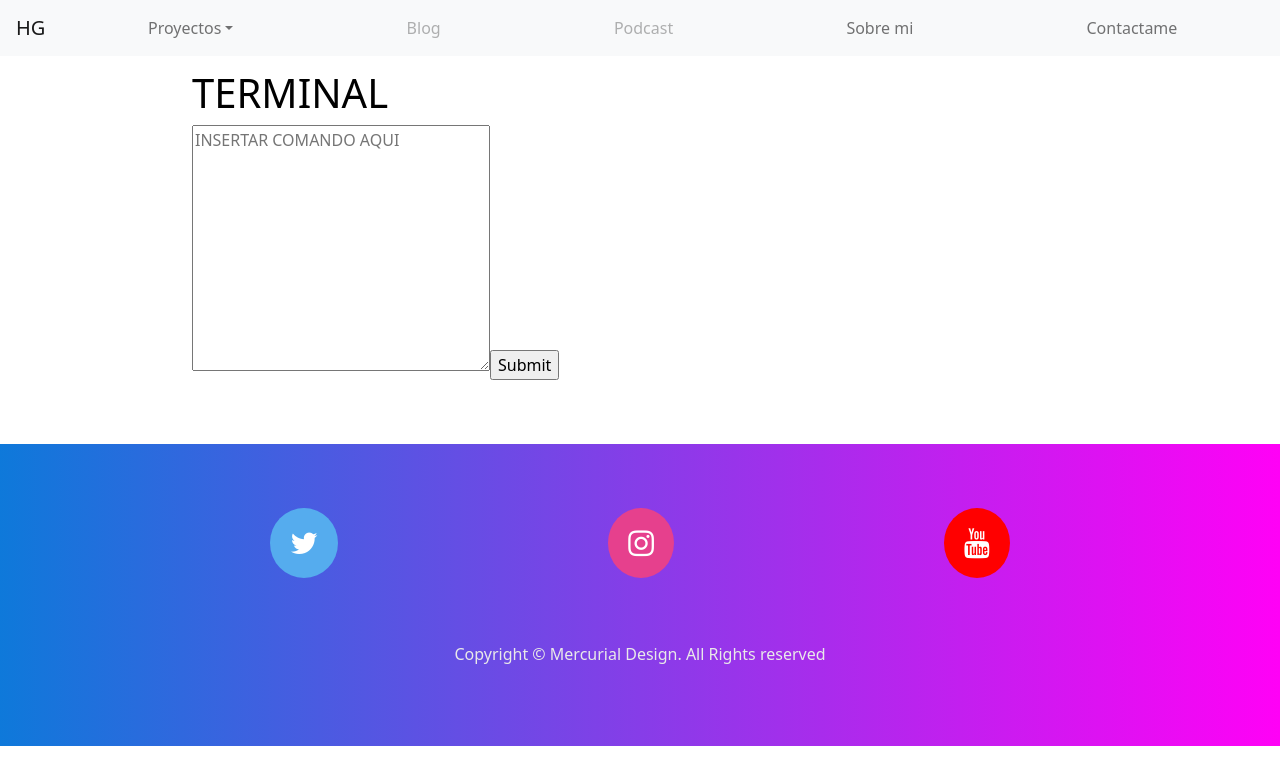
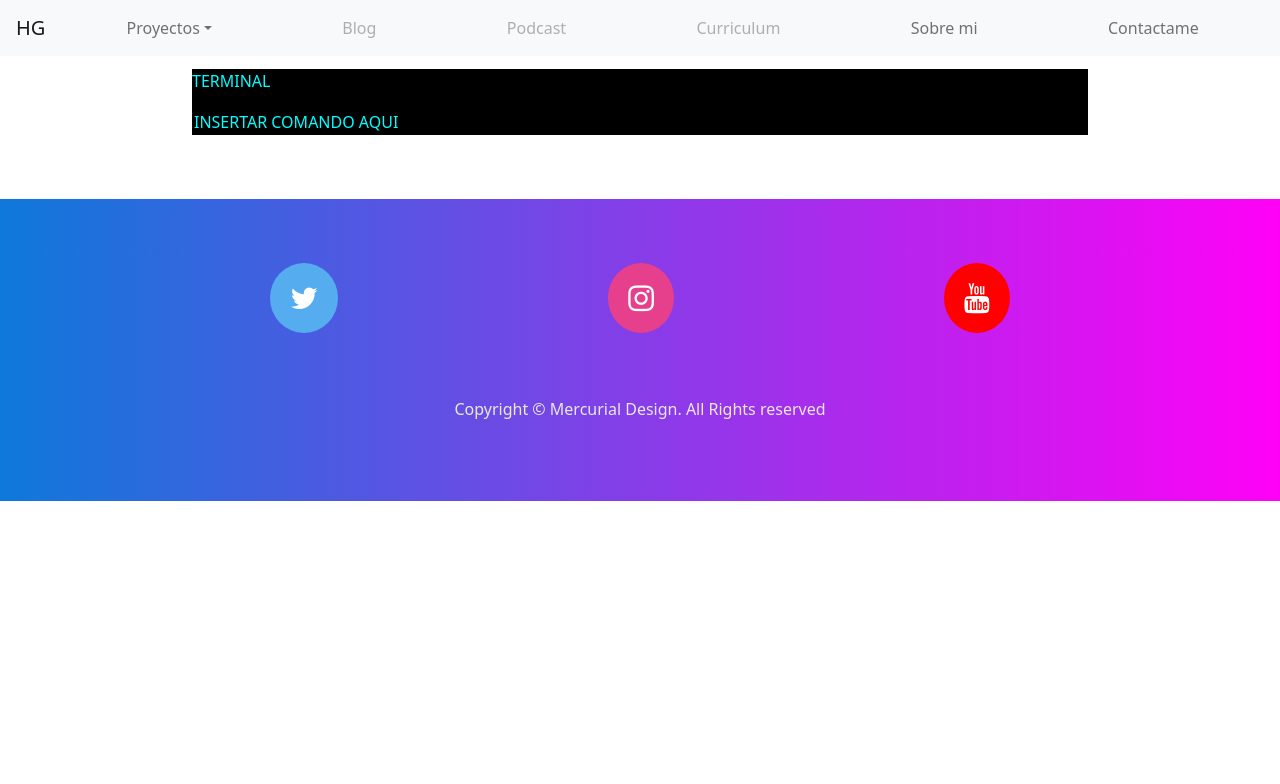
Before and after one commit to Joseda-hg/frontend, a React (Create React App) app: page /Terminal in a window 1280 px wide. Shown: the top 784 px of the page. Built offline with nearby package versions, Linux system fonts and the light colour scheme.

Commit message:
Acabo de hacer cambios

```diff
--- a/src/App.js
+++ b/src/App.js
@@ -1,9 +1,6 @@
 import React from 'react'
 import { AppRouter } from './components/AppRouter';
 
-
-// TODO extraer componente router
-// Done
 
 export function App() {
   return (<>
--- a/src/components/Navbar.jsx
+++ b/src/components/Navbar.jsx
@@ -128,6 +128,11 @@ export function Navbar() {
                 Podcast
               </Link>
             </li>
+             <li className="nav-item disabled">
+              <Link className="nav-link disabled" to="/Podcast">
+                Curriculum
+              </Link>
+            </li>
 
             <li className="nav-item">
               <Link className="nav-link" to="/About">
--- a/src/components/Terminal.jsx
+++ b/src/components/Terminal.jsx
@@ -1,28 +1,70 @@
 import React from "react";
 
-function Comando(e,comando){
+function Comando(e) {
     e.preventDefault()
-    alert("PUTA")
-    switch(comando){
-        case "valor1":
+
+    let terminal = document.getElementById("terminal")
+    console.log(terminal.value)
+    let comando = terminal.value
+    let terminalLog = document.getElementById("terminalLog")
+    let br = document.createElement("br")
+    terminalLog.append(terminal.value, br)
+    terminal.value = ""
+
+    switch (comando) {
+        case "test":
+            // console.log("Entro en test")
+            break;
+        case "clear":
+            terminalLog.innerHTML = "terminal"
+            terminalLog.append(br)
+            break;
+        case "github":
+            // convertir en link
+            let mensajeGithub = " Mi Github es https://github.com/Joseda-hg/"
+            terminalLog.append(mensajeGithub, br)
+            break;
+        case "rrss":
+            let redesSociales = ` Twitter
+            Instagram
+            YouTube
+            `
+            terminalLog.append(redesSociales, br)
+            break;
+        case "cv":
+            break;
+        case "about":
+            break;
+        case "projects":
+            break;
+        case "help":
+            let mensajeAyuda = `Los comandos disponibles son los siguientes
+                            clear
+                            github
+                            rrss
+                            games
+                            cv
+                            about
+                            projects
+                            help`
+            console.log(mensajeAyuda)
+            break;
+        case "games":
             break;
         default:
-
+            console.log("Comando no reconocido, escribe help para recibir una lista de los comandos disponibles")
+            break;
     }
 }
 
 
-export function Terminal(){
-    // add listener to the submit
-    // retrieve value on submit
-
-    return(
-        <>
-            <h1>TERMINAL</h1>
-            <form id="terminale">
-                <textarea placeholder="INSERTAR COMANDO AQUI" name="" id="" cols="30" rows="10"></textarea>
-                <input type={"submit"} onSubmit={Comando}></input>
+export function Terminal() {
+    return (
+        <div id="terminalContainer">
+            <p id="terminalLog">TERMINAL<br></br></p>
+            <form onSubmit={Comando} id="terminale">
+                <input id="terminal" placeholder="INSERTAR COMANDO AQUI" cols="30" rows="10" type={"textarea"}></input>
             </form>
-        </>
+        </div>
     )
 }
--- a/src/index.css
+++ b/src/index.css
@@ -106,3 +106,24 @@ footer {
   width: 300px;
   height : 300px;
 }
+
+
+#terminalContainer, #terminal {
+  background-color: black;
+  border: 0ch;
+  color: aqua;
+  /* width: 100%;
+  height: 100%;
+  position: absolute;  */
+  top: 0;
+  left: 0;
+}
+
+::placeholder { /* Chrome, Firefox, Opera, Safari 10.1+ */
+  color: aqua;
+  opacity: 1; /* Firefox */
+}
+
+#terminalLog{
+
+}
--- a/src/index.js
+++ b/src/index.js
@@ -3,7 +3,7 @@ import ReactDOM from 'react-dom';
 import 'bootstrap/dist/css/bootstrap.css';
 import './index.css';
 import { App } from './App';
-import reportWebVitals from './reportWebVitals';
+// import reportWebVitals from './reportWebVitals';
 
 ReactDOM.render(
   <React.StrictMode>
@@ -15,4 +15,4 @@ ReactDOM.render(
 // If you want to start measuring performance in your app, pass a function
 // to log results (for example: reportWebVitals(console.log))
 // or send to an analytics endpoint. Learn more: https://bit.ly/CRA-vitals
-reportWebVitals();
+// reportWebVitals();
```
